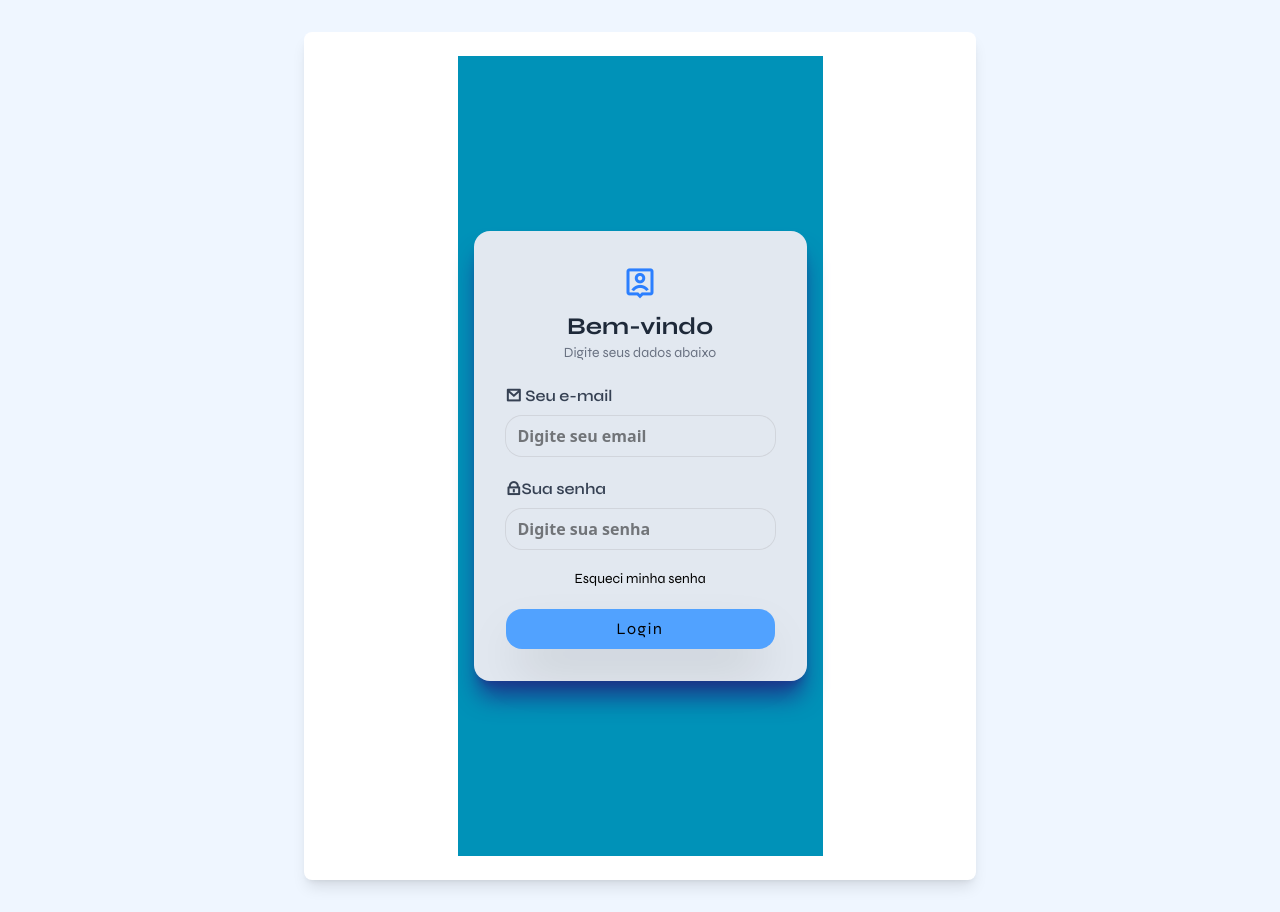
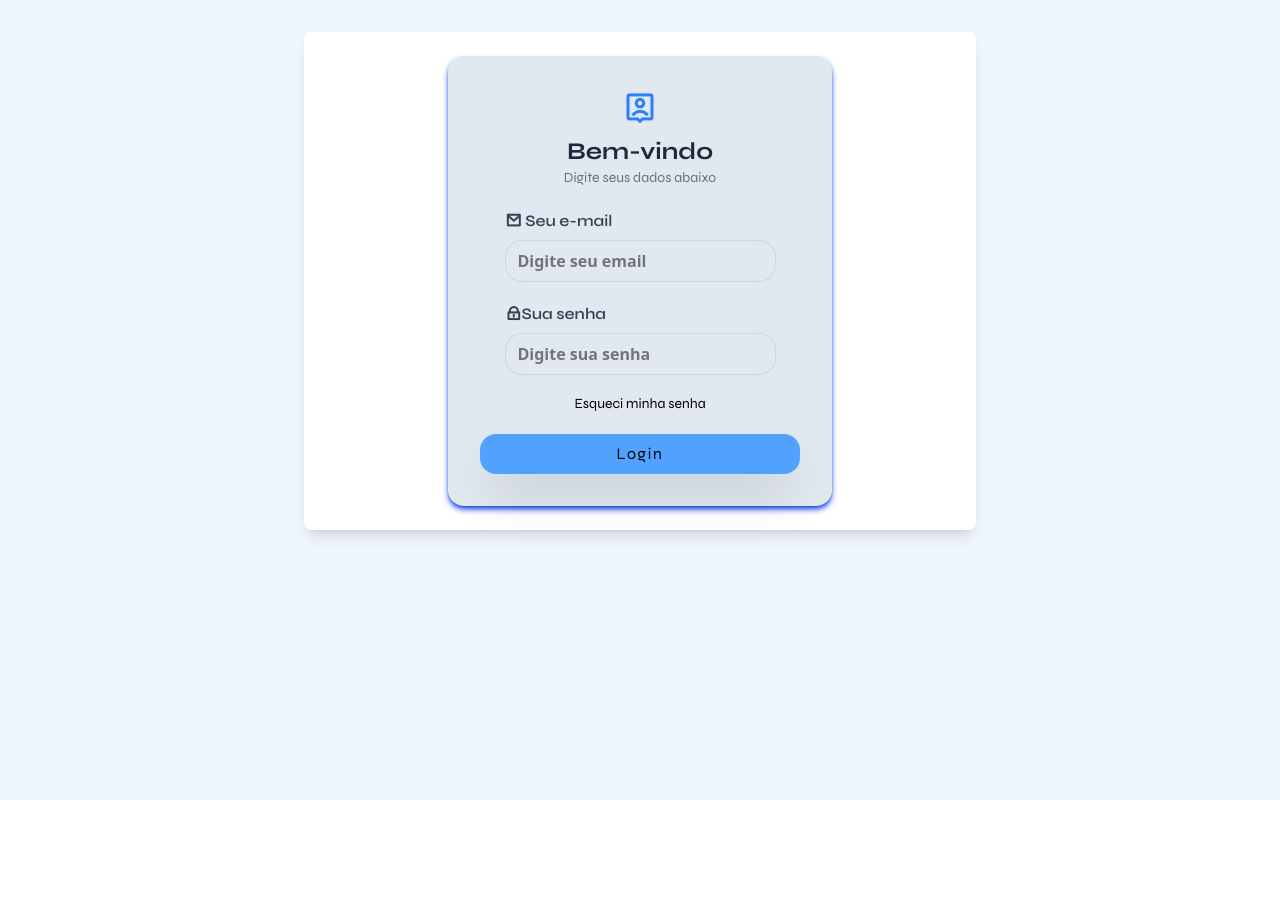
Before and after one commit to HenriqueBraian/to--do-list-with-react-tailwind, a React (Vite) app: page / in a window 1280 px wide. After the commit the page ends 800 px from the top, so only its background shows below. Built offline with nearby package versions, Linux system fonts and the light colour scheme.

Commit message:
finalizado parcialmente. falta implementar a busca de login atraves de um banco de dados e a criacao de novo usuario

```diff
--- a/src/App.jsx
+++ b/src/App.jsx
@@ -55,7 +55,7 @@ function App() {
 
   return (
     <div  className="min-h-screen p-8 bg-blue-50">
-      <div className="max-w-2xl mx-auto p-6 flex flex-col items-center bg-white rounded-lg shadow-lg">
+      <div className="max-w-2xl mx-auto my-auto p-6 flex flex-col bg-white rounded-lg shadow-lg">
         {!isLogged ?(
           <Login onLogin={handleLogin} />
         ):(
--- a/src/components/Login.jsx
+++ b/src/components/Login.jsx
@@ -11,11 +11,9 @@ import React, { useState } from "react";
       };
 
       return(
-      <div className="min-h-screen p-4 bg-cyan-600 flex flex-col items-center justify-center">
+      <div className="w-full">
 
-      <form onSubmit={handleSubmit} className="bg-slate-200   p-8 flex flex-col
-                                items-center justify-center rounded-2xl gap-5 w-full max-w-sm
-                                shadow-xl shadow-blue-900 ">
+      <form onSubmit={handleSubmit} className="bg-slate-200 p-8 flex flex-col items-center justify-center rounded-2xl gap-5 w-full max-w-sm shadow-md shadow-blue-700 mx-auto">
 
         <div className="text-center">
           <i className="ri-account-pin-box-line text-4xl text-blue-500"></i>
--- a/src/components/Tasks.jsx
+++ b/src/components/Tasks.jsx
@@ -1,6 +1,5 @@
 function Tasks({tarefas, onToggle, onDelete}){
     return(
-
         <ul className="space-y-3 w-full p-4 rounded-2xl shadow bg-gray-50">
             {tarefas.map( (tarefa)=>
 
```
